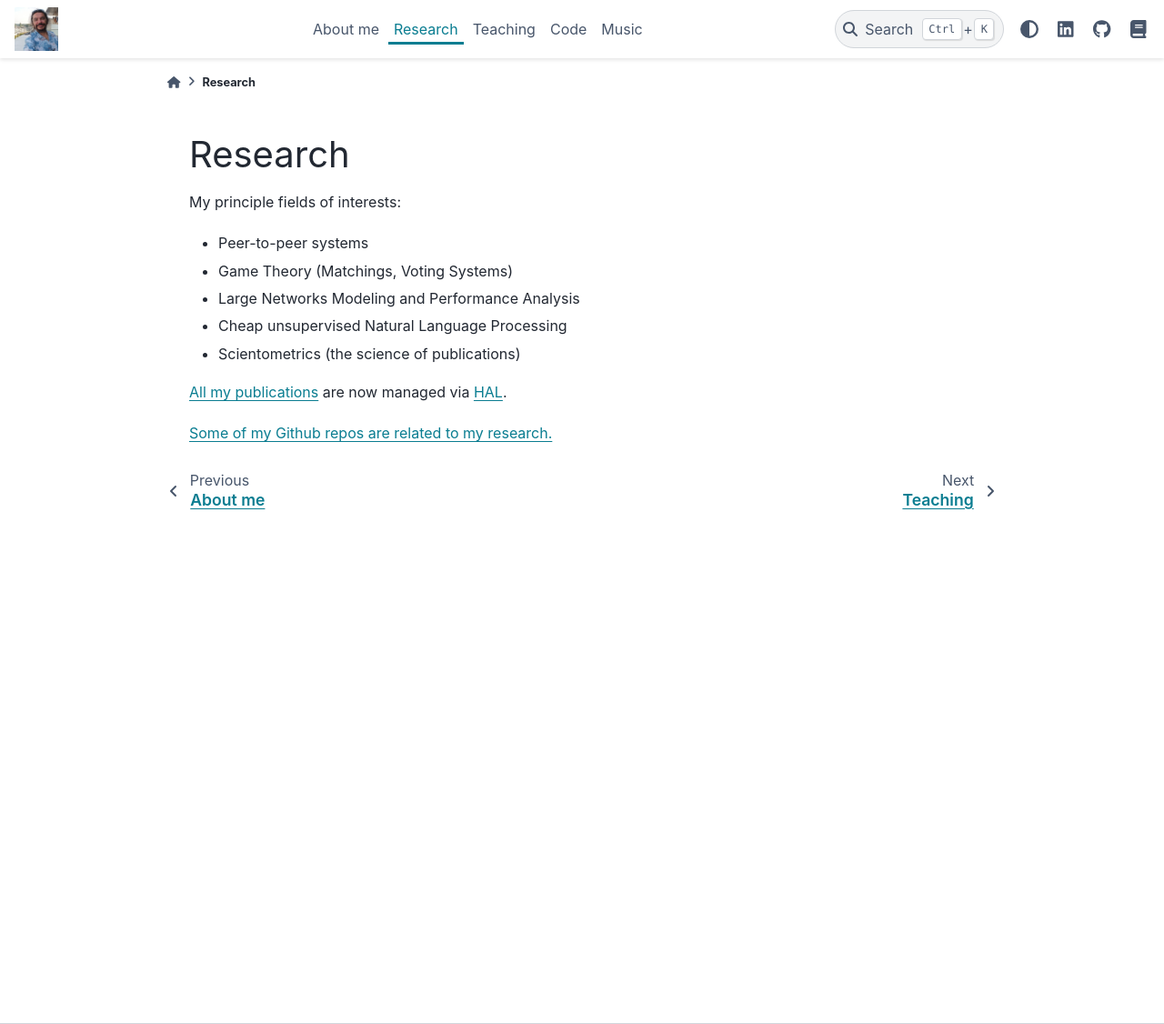
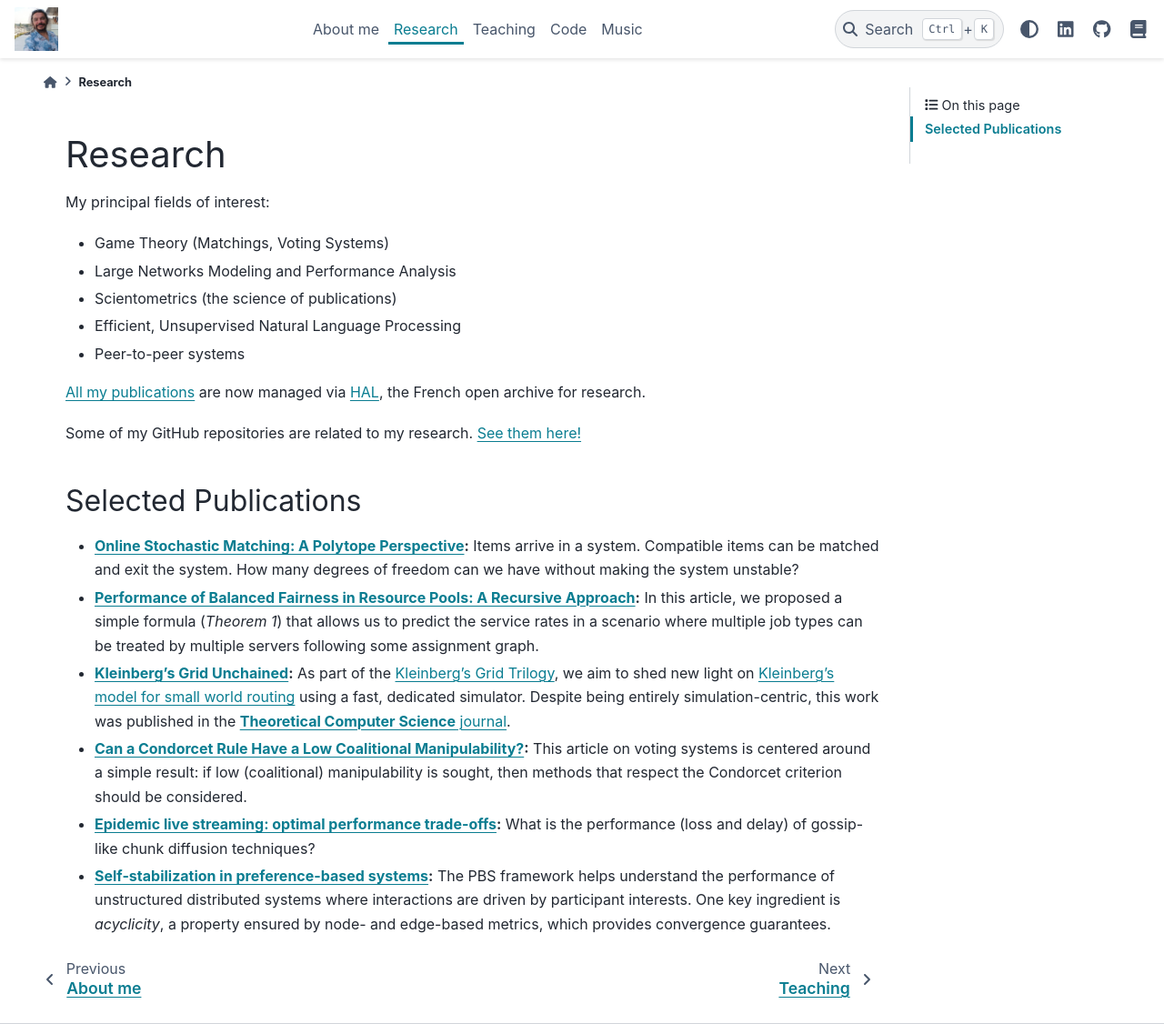
Before and after one commit to balouf/balouf.github.io, a Sphinx documentation site: the page built from docs/research.md, in a window 1280 px wide and 1126 px high. Shown: the whole window at 91% size. Built offline with Sphinx 7.4.7 and the PyData theme 0.15.4, drawn with Linux system fonts in a browser that asks for light colours; the version number is read from the project's files by our own code.

Commit message:
Update research description!

```diff
--- a/docs/research.md
+++ b/docs/research.md
@@ -1,12 +1,21 @@
 # Research
 
-My principle fields of interests:
-* Peer-to-peer systems
+My principal fields of interest:
 * Game Theory (Matchings, Voting Systems)
 * Large Networks Modeling and Performance Analysis
-* Cheap unsupervised Natural Language Processing
 * Scientometrics (the science of publications)
+* Efficient, Unsupervised Natural Language Processing
+* Peer-to-peer systems
 
-[All my publications](https://cv.hal.science/fabien-mathieu) are now managed via [HAL](https://hal.archives-ouvertes.fr/).
+[All my publications](https://cv.hal.science/fabien-mathieu) are now managed via [HAL](https://hal.archives-ouvertes.fr/), the French open archive for research.
 
-[Some of my Github repos are related to my research.](https://github.com/search?q=user:balouf+topic:research&type=repositories)
+Some of my GitHub repositories are related to my research. [See them here!](https://github.com/search?q=user:balouf+topic:research&type=repositories)
+
+## Selected Publications
+
+* **[Online Stochastic Matching: A Polytope Perspective](https://hal.science/hal-03502084v5):** Items arrive in a system. Compatible items can be matched and exit the system. How many degrees of freedom can we have without making the system unstable?
+* **[Performance of Balanced Fairness in Resource Pools: A Recursive Approach](https://inria.hal.science/hal-01630420v3/document):** In this article, we proposed a simple formula (*Theorem 1*) that allows us to predict the service rates in a scenario where multiple job types can be treated by multiple servers following some assignment graph.
+* **[Kleinberg's Grid Unchained](https://inria.hal.science/hal-02052607v1/document):** As part of the [Kleinberg's Grid Trilogy](https://github.com/balouf/kleinberg-grid-simulator), we aim to shed new light on [Kleinberg's model for small world routing](http://www.cs.cornell.edu/home/kleinber/networks-book/networks-book-ch20.pdf) using a fast, dedicated simulator. Despite being entirely simulation-centric, this work was published in the [**Theoretical Computer Science** journal](https://www.sciencedirect.com/journal/theoretical-computer-science).
+* **[Can a Condorcet Rule Have a Low Coalitional Manipulability?](https://hal.science/hal-01369877v1/document):** This article on voting systems is centered around a simple result: if low (coalitional) manipulability is sought, then methods that respect the Condorcet criterion should be considered.
+* **[Epidemic live streaming: optimal performance trade-offs](https://inria.hal.science/hal-00668529v1/document):** What is the performance (loss and delay) of gossip-like chunk diffusion techniques?
+* **[Self-stabilization in preference-based systems](https://inria.hal.science/hal-00667082v1):** The PBS framework helps understand the performance of unstructured distributed systems where interactions are driven by participant interests. One key ingredient is *acyclicity*, a property ensured by node- and edge-based metrics, which provides convergence guarantees.
```
